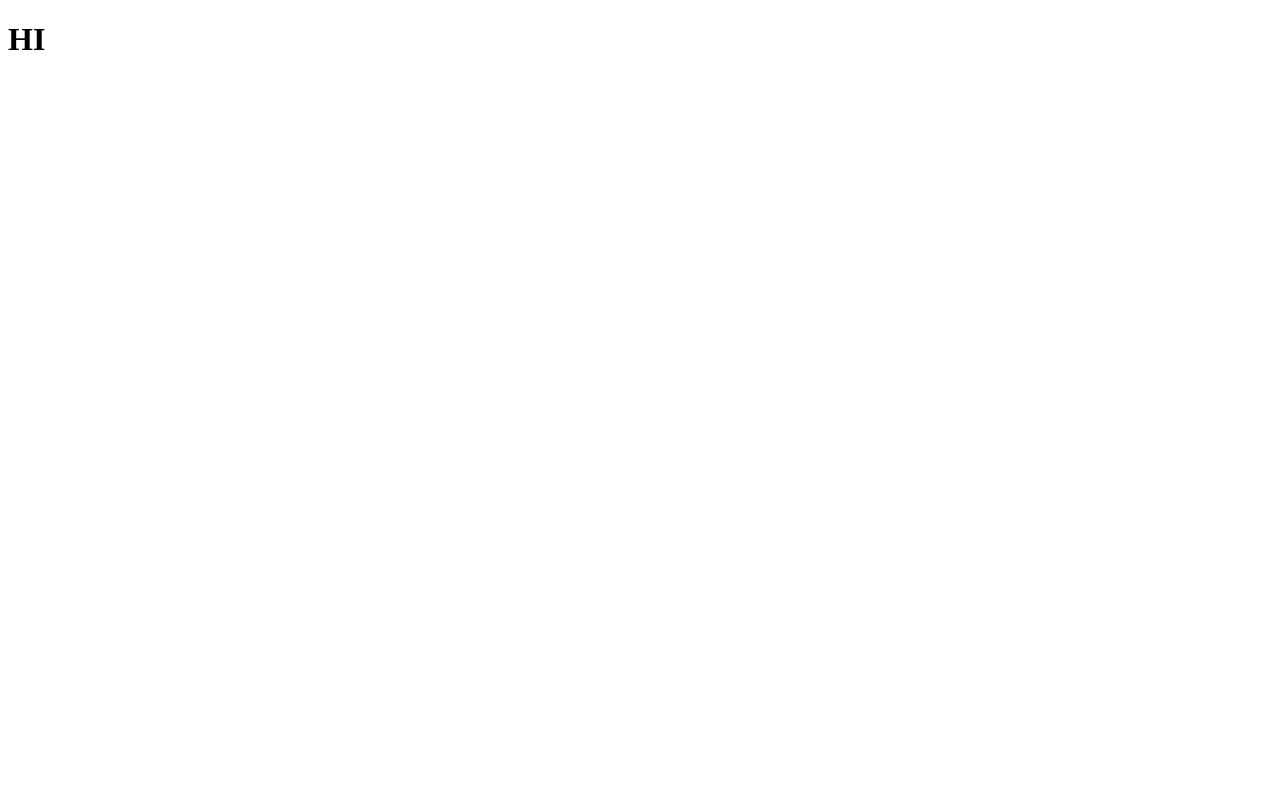
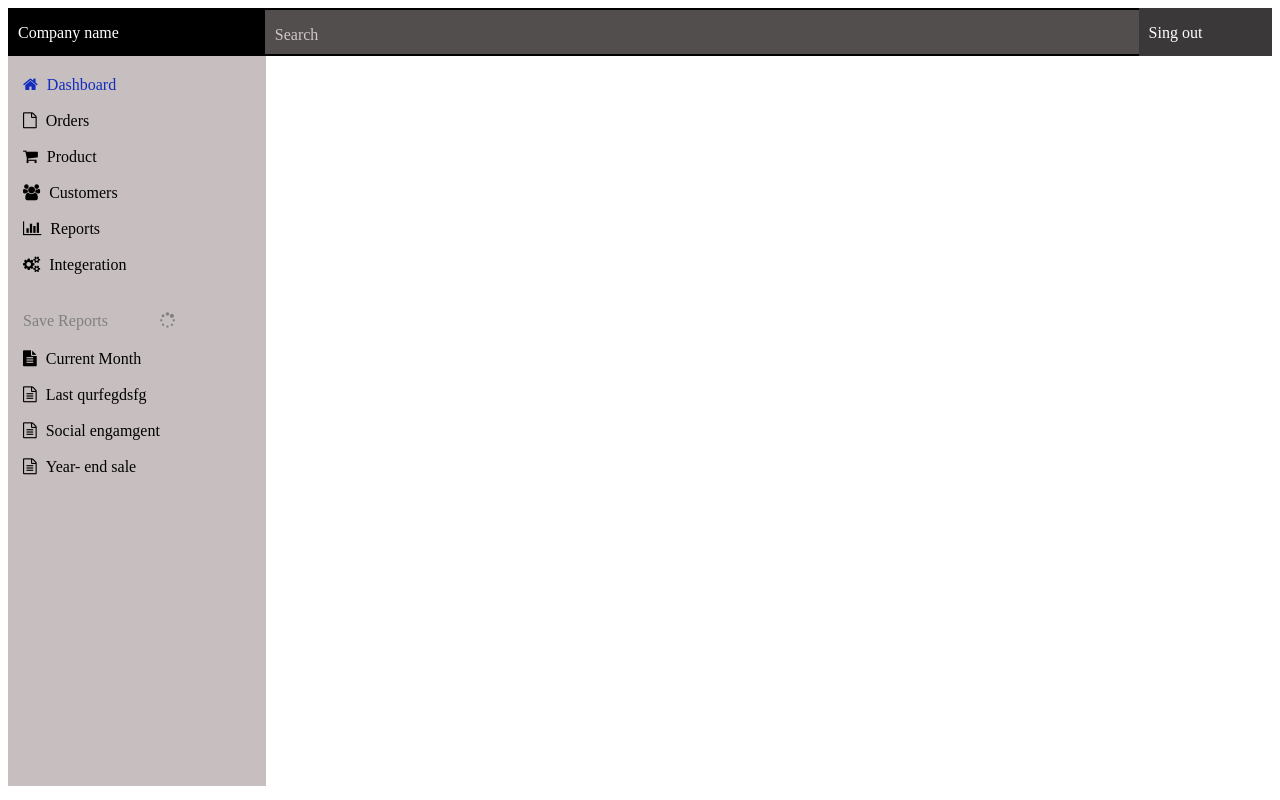
Before and after one commit to alighanbary03/maktab, a plain HTML site: page index.html in a window 1280 px wide. Drawn offline with Linux system fonts and the light colour scheme.

Commit message:
navar and style adding by mamad and mohamadali

```diff
--- a/index.html
+++ b/index.html
@@ -1,12 +1,61 @@
 <!DOCTYPE html>
 <html lang="en">
-<head>
-    <meta charset="UTF-8">
-    <meta http-equiv="X-UA-Compatible" content="IE=edge">
-    <meta name="viewport" content="width=device-width, initial-scale=1.0">
-    <title>Document</title>
-</head>
-<body>
-    <h1>HI</h1>
-</body>
+  <head>
+    <meta charset="UTF-8" />
+    <meta name="viewport" content="width=device-width, initial-scale=1.0" />
+    <meta http-equiv="X-UA-Compatible" content="ie=edge" />
+    <link
+      rel="stylesheet"
+      href="https://cdnjs.cloudflare.com/ajax/libs/font-awesome/4.7.0/css/font-awesome.min.css"
+    />
+    <title>Static Template</title>
+    <link rel="stylesheet" href="style.css" />
+  </head>
+  <body>
+    <div class="navar">
+      <div class="company">Company name</div>
+      <div class="search">Search</div>
+      <div class="sing_out">Sing out</div>
+    </div>
+
+    <div class="toolbar">
+      <div class="dashboard-bar">
+        <aside class="fa fa-home dashboard">
+          <span>Dashboard</span>
+        </aside>
+        <aside class="fa fa-file-o">
+          <span>Orders</span>
+        </aside>
+        <aside class="fa fa-shopping-cart">
+          <span>Product</span>
+        </aside>
+        <aside class="fa fa-users">
+          <span> Customers</span>
+        </aside>
+        <aside class="fa fa-bar-chart">
+          <span>Reports</span>
+        </aside>
+        <aside class="fa fa-gears integeration">
+          <span>Integeration</span>
+        </aside>
+      </div>
+      <div class="dashboard-report">
+        <aside class="save-report">
+          Save Reports<span class="fa fa-spinner save_span"></span>
+        </aside>
+        <aside class="fa fa-file-text">
+          <span>Current Month</span>
+        </aside>
+        <aside class="fa fa-file-text-o">
+          <span>Last qurfegdsfg</span>
+        </aside>
+        <aside class="fa fa-file-text-o">
+          <span>Social engamgent</span>
+        </aside>
+        <aside class="fa fa-file-text-o">
+          <span>Year- end sale</span>
+        </aside>
+      </div>
+    </div>
+  </body>
 </html>
--- a/style.css
+++ b/style.css
@@ -1,3 +1,57 @@
-h1{
-    color : blue;
-}
+.navar {
+    background-color: black;
+    display: flex;
+    color: white;
+    width: 100%;
+    height: 3rem;
+  }
+
+  .company {
+    padding-top: 1rem;
+    width: 20%;
+    padding-left: 10px;
+  }
+  .search {
+    padding-top: 1rem;
+    width: 70%;
+    background-color: rgb(83, 78, 78);
+    padding-left: 10px;
+    margin-top: 2px;
+    margin-bottom: 2px;
+    color: rgb(208, 199, 199);
+  }
+
+  .toolbar {
+    width: 20%;
+    padding-left: 5px;
+    padding-top: 10px;
+    height: 45rem;
+    background-color: rgb(199, 191, 191);
+  }
+  .sing_out {
+    padding-top: 1rem;
+    width: 10%;
+    background-color: rgb(58, 56, 56);
+    padding-left: 10px;
+  }
+  .dashboard-bar aside {
+    display: block;
+  }
+  .dashboard {
+    color: rgb(19, 45, 190);
+  }
+  aside {
+    padding: 10px;
+  }
+  .integeration {
+    margin-bottom: 20px;
+  }
+  .toolbar span {
+    padding-left: 5px;
+  }
+  .save-report {
+    color: gray;
+  }
+  .save_span {
+    margin-left: 20%;
+  }
```
